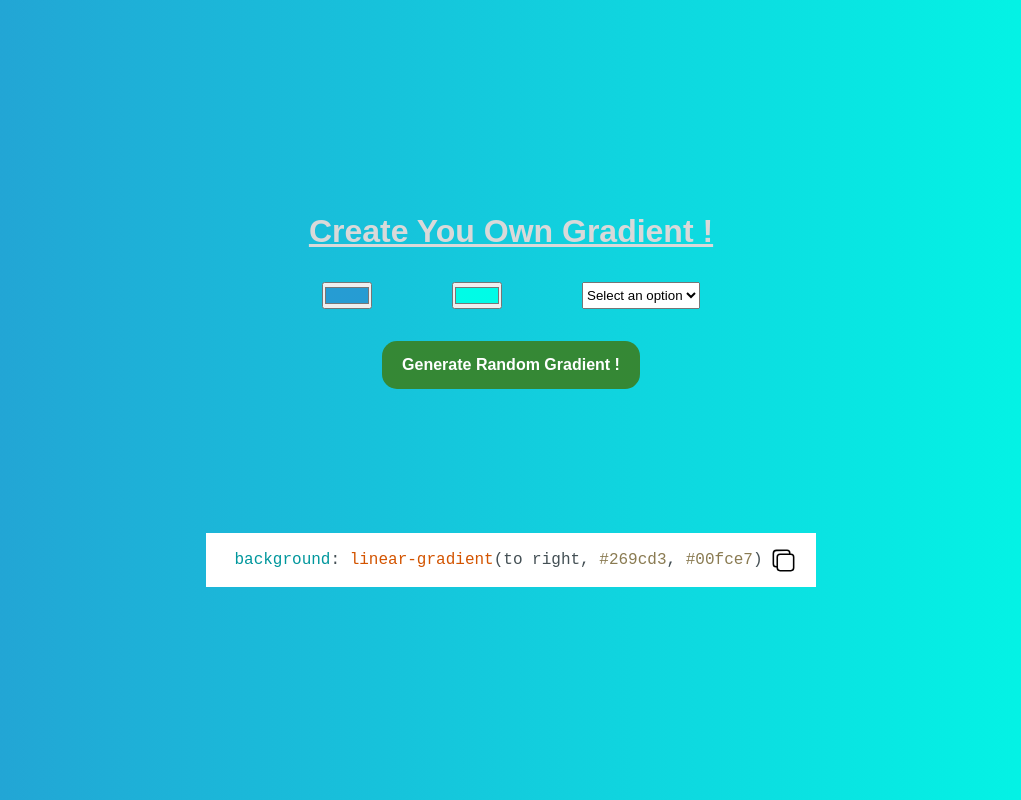
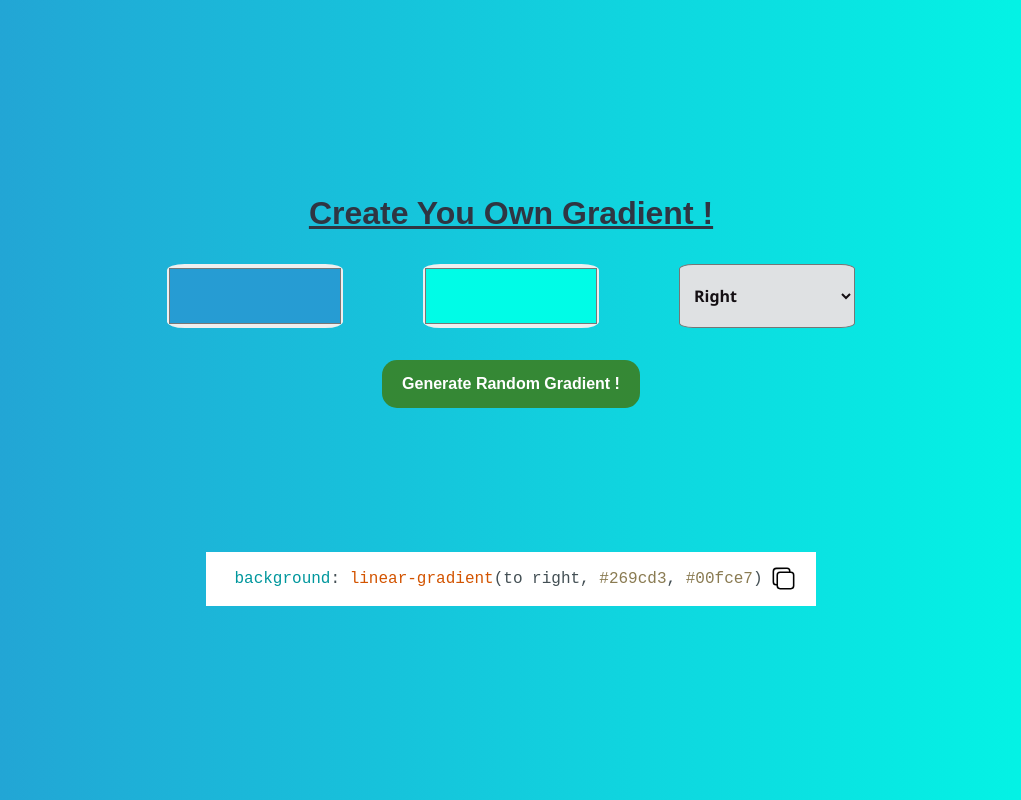
Before and after one commit to NimeshPiyumantha/Gradient_Generator_App, a React (Vite) app: page / in a window 1280 px wide. Shown: the whole page, without its empty margins (129-1150 px from the left). Built offline with nearby package versions, Linux system fonts and the light colour scheme.

Commit message:
Update Content

```diff
--- a/src/App.css
+++ b/src/App.css
@@ -19,7 +19,7 @@ body,
 }
 
 .gradient h1 {
-  color: #d9d9d9;
+  color: #2f3542;
   text-decoration: underline;
   margin-bottom: 2rem;
   font-weight: bold;
@@ -56,3 +56,35 @@ body,
   background: #fff;
   padding: 10px 20px;
 }
+
+input[type="color"] {
+  appearance: none;
+  width: 11em;
+  height: 4em;
+  font-size: medium;
+  border-radius: 10%;
+  border: none;
+  cursor: pointer;
+  outline: none;
+}
+
+/* The container must be positioned relative: */
+.custom-select {
+  position: relative;
+  font-family: "Segoe UI", Tahoma, Geneva, Verdana, sans-serif;
+  background-color: rgb(223, 225, 227);
+  padding: 10px;
+  width: 11em;
+  border-radius: 8%;
+  color: rgb(20, 15, 19);
+  font-size: medium;
+  font-weight: bold;
+}
+
+option {
+  padding: 8px 16px;
+  background-color: #fff;
+  color: rgb(20, 15, 19);
+  font-size: medium;
+  font-weight: bold;
+}
--- a/src/components/Gradient.tsx
+++ b/src/components/Gradient.tsx
@@ -4,6 +4,7 @@ import { arduinoLight } from "react-syntax-highlighter/dist/esm/styles/hljs";
 import { IoCopyOutline } from "react-icons/io5";
 import { CopyToClipboard } from "react-copy-to-clipboard";
 import randomcolor from "randomcolor";
+import "../App.css";
 
 const Gradient = () => {
   const [color1, setColor1] = useState(randomcolor());
@@ -51,8 +52,13 @@ const Gradient = () => {
           value={color2}
           onChange={handleChangeColor}
         />
-        <select value={position} onChange={handleChange}>
-          <option value="to right">Select an option</option>
+
+        <select
+          value={position}
+          onChange={handleChange}
+          className="custom-select"
+        >
+          <option value="" className="placeholder-option">Select an option</option>
           <option value="to right">Right</option>
           <option value="to left">Left</option>
           <option value="to top">Top</option>
```
